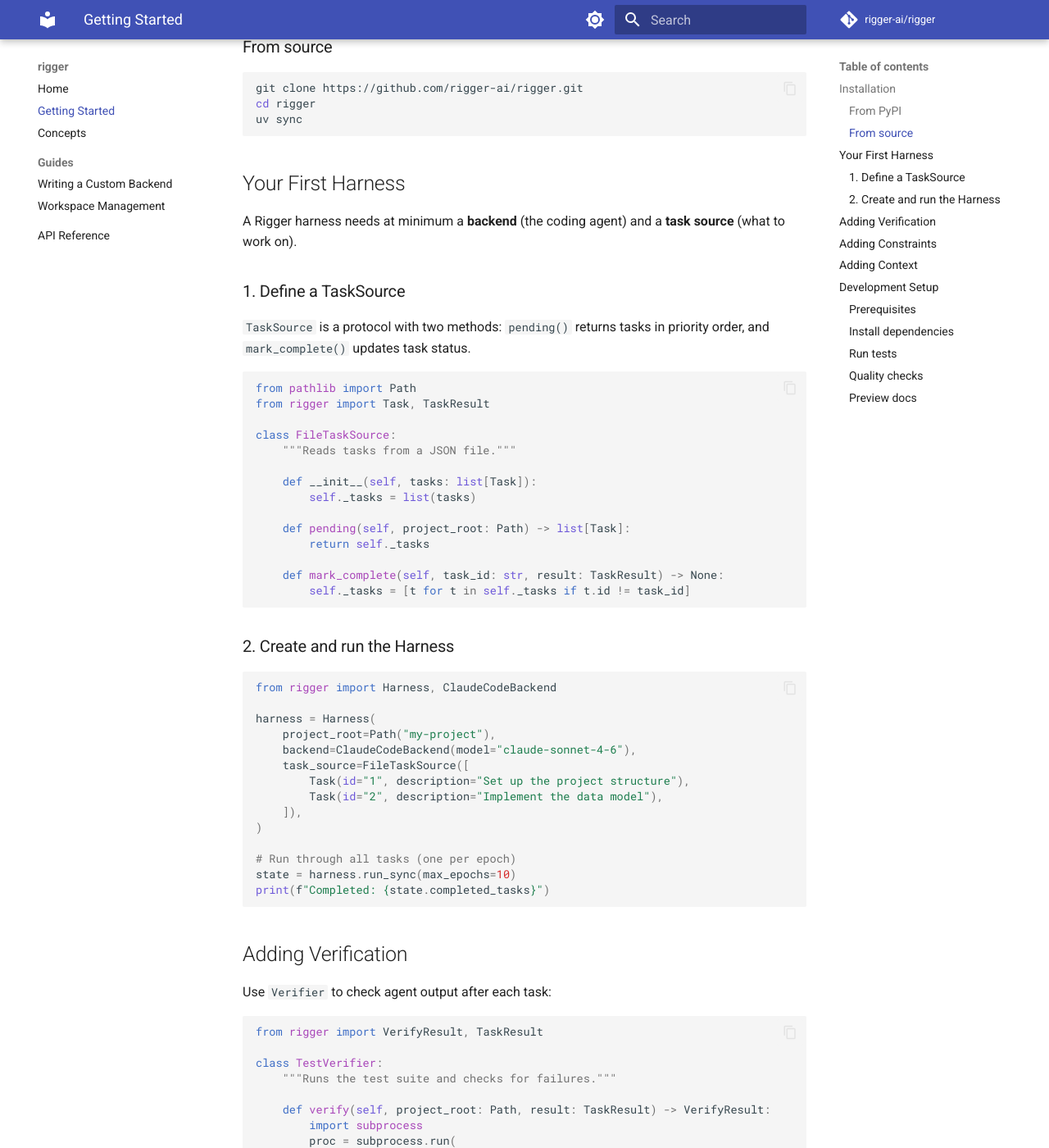
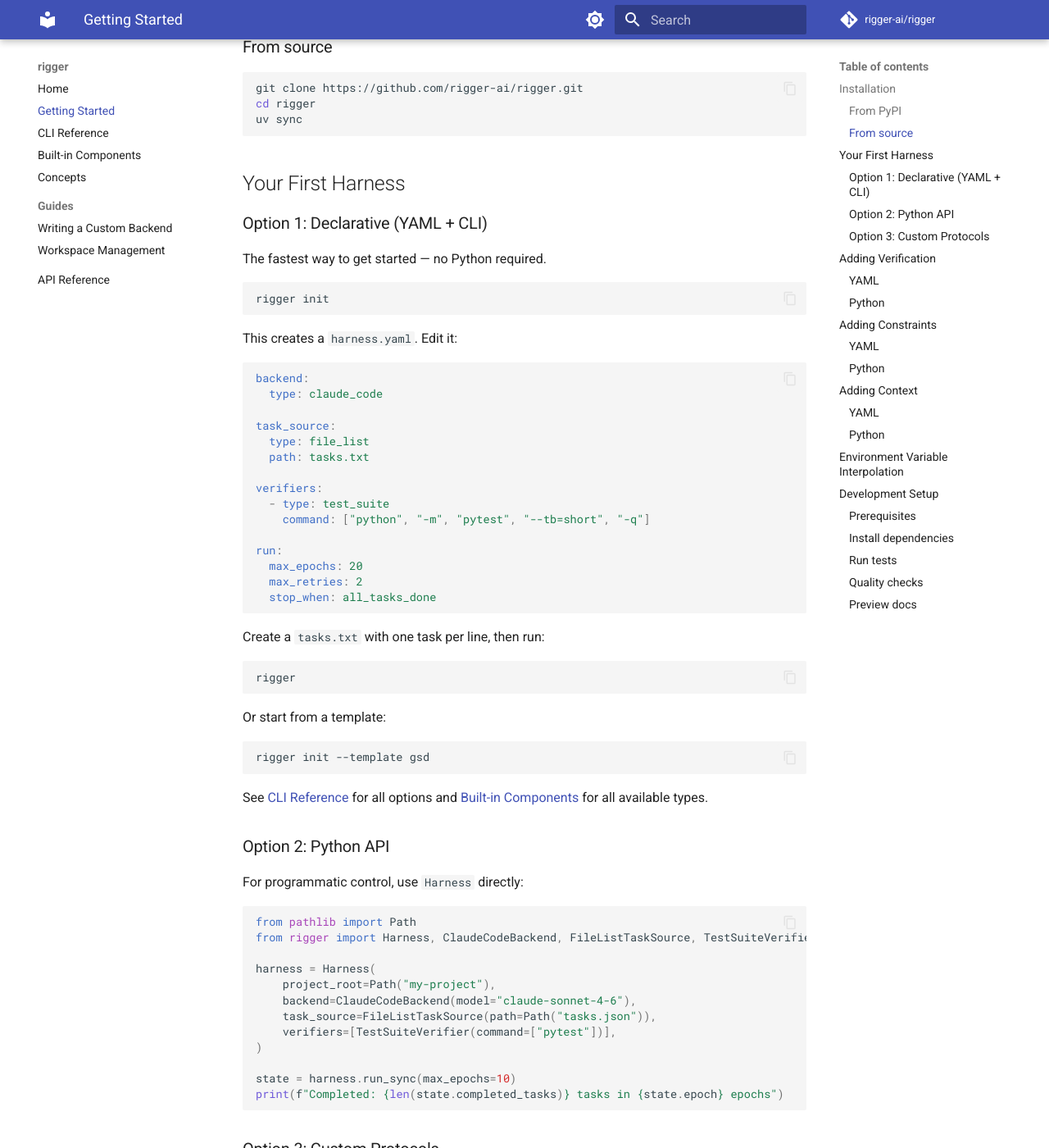
Before and after one commit to rigger-ai/rigger, an MkDocs documentation site: the page built from docs/getting-started.md, in a window 1280 px wide and 1400 px high, scrolled down 307 px. Shown: the whole window at 82% size. Built offline with MkDocs 1.6.1 and Material for MkDocs 9.7.7, drawn with Linux system fonts in a browser that asks for light colours; comment, search, counter and statistics services are not loaded; some of the changed text lies outside the part shown.

Commit message:
docs: Update GitHub Pages docs for v0.0.2
Lead with declarative YAML+CLI experience across all doc pages. Add CLI
reference and built-in components pages. Update to four tiers of
flexibility. Add IndependentBranchManager to workspace guide. Update
mkdocs nav with new pages.

Co-Authored-By: Claude Opus 4.6 <noreply@anthropic.com>

````diff
--- /dev/null
+++ b/docs/cli.md
@@ -0,0 +1,73 @@
+# CLI Reference
+
+Rigger ships a `rigger` command with three subcommands. When invoked without a subcommand, it defaults to `run`.
+
+## `rigger run`
+
+Run the harness loop.
+
+```bash
+rigger                          # default — same as rigger run
+rigger run                      # explicit
+rigger run --config my.yaml     # custom config path (default: harness.yaml)
+rigger run --dry-run            # parse and validate config without executing
+rigger run --force              # override existing lock file
+rigger run -v                   # verbose logging (DEBUG level)
+```
+
+### Exit codes
+
+| Code | Meaning |
+|------|---------|
+| 0 | All tasks completed successfully |
+| 1 | Harness halted (BLOCK, ESCALATE, or max retries exhausted) |
+| 2 | Max epochs reached without completion |
+| 3 | Configuration error (invalid YAML, unknown types, missing params) |
+| 4 | Lock conflict (another harness instance is running) |
+
+### Lock file
+
+When a harness starts, it writes `harness.lock` in the project root. This prevents two instances from running concurrently. Use `--force` to override a stale lock.
+
+## `rigger status`
+
+Display current harness state from the `.harness/` directory.
+
+```bash
+rigger status
+```
+
+Shows epoch count, completed/pending tasks, progress percentage, halted status, and lock info.
+
+## `rigger init`
+
+Generate a starter `harness.yaml` or copy a built-in template.
+
+```bash
+rigger init                         # generate starter harness.yaml
+rigger init -o custom.yaml          # custom output path
+rigger init --template gsd          # copy the gsd template
+rigger init --template openai       # copy the openai template
+rigger init --list-templates        # list available templates
+```
+
+### Built-in templates
+
+| Template | Description |
+|----------|-------------|
+| `gsd` | Minimal get-shit-done config — test suite as sole gate, no extras |
+| `openai` | Multi-agent OpenAI-style harness with AGENTS.md, conventions, and design docs |
+
+Templates copy all relevant files (YAML, task definitions, docs) into the current directory.
+
+## Global options
+
+These options are available on all subcommands:
+
+| Option | Description |
+|--------|-------------|
+| `--config PATH` | Path to harness.yaml (default: `harness.yaml`) |
+| `--force` | Override existing lock file |
+| `-v`, `--verbose` | Increase log verbosity to DEBUG |
+| `--dry-run` | Parse and validate config without running |
+| `--version` | Show version and exit |
--- a/docs/getting-started.md
+++ b/docs/getting-started.md
@@ -18,19 +18,76 @@ uv sync
 
 ## Your First Harness
 
-A Rigger harness needs at minimum a **backend** (the coding agent) and a **task source** (what to work on).
+### Option 1: Declarative (YAML + CLI)
 
-### 1. Define a TaskSource
+The fastest way to get started — no Python required.
 
-`TaskSource` is a protocol with two methods: `pending()` returns tasks in priority order, and `mark_complete()` updates task status.
+```bash
+rigger init
+```
+
+This creates a `harness.yaml`. Edit it:
+
+```yaml
+backend:
+  type: claude_code
+
+task_source:
+  type: file_list
+  path: tasks.txt
+
+verifiers:
+  - type: test_suite
+    command: ["python", "-m", "pytest", "--tb=short", "-q"]
+
+run:
+  max_epochs: 20
+  max_retries: 2
+  stop_when: all_tasks_done
+```
+
+Create a `tasks.txt` with one task per line, then run:
+
+```bash
+rigger
+```
+
+Or start from a template:
+
+```bash
+rigger init --template gsd
+```
+
+See [CLI Reference](cli.md) for all options and [Built-in Components](built-in-components.md) for all available types.
+
+### Option 2: Python API
+
+For programmatic control, use `Harness` directly:
+
+```python
+from pathlib import Path
+from rigger import Harness, ClaudeCodeBackend, FileListTaskSource, TestSuiteVerifier
+
+harness = Harness(
+    project_root=Path("my-project"),
+    backend=ClaudeCodeBackend(model="claude-sonnet-4-6"),
+    task_source=FileListTaskSource(path=Path("tasks.json")),
+    verifiers=[TestSuiteVerifier(command=["pytest"])],
+)
+
+state = harness.run_sync(max_epochs=10)
+print(f"Completed: {len(state.completed_tasks)} tasks in {state.epoch} epochs")
+```
+
+### Option 3: Custom Protocols
+
+Implement the protocols yourself for maximum flexibility:
 
 ```python
 from pathlib import Path
 from rigger import Task, TaskResult
 
-class FileTaskSource:
-    """Reads tasks from a JSON file."""
-
+class MyTaskSource:
     def __init__(self, tasks: list[Task]):
         self._tasks = list(tasks)
 
@@ -41,102 +98,101 @@ class FileTaskSource:
         self._tasks = [t for t in self._tasks if t.id != task_id]
 ```
 
-### 2. Create and run the Harness
-
-```python
-from rigger import Harness, ClaudeCodeBackend
-
-harness = Harness(
-    project_root=Path("my-project"),
-    backend=ClaudeCodeBackend(model="claude-sonnet-4-6"),
-    task_source=FileTaskSource([
-        Task(id="1", description="Set up the project structure"),
-        Task(id="2", description="Implement the data model"),
-    ]),
-)
-
-# Run through all tasks (one per epoch)
-state = harness.run_sync(max_epochs=10)
-print(f"Completed: {state.completed_tasks}")
-```
+Each dimension is a `typing.Protocol` — implement the methods, plug it in. See [Concepts](concepts.md) for the full protocol reference.
 
 ## Adding Verification
 
-Use `Verifier` to check agent output after each task:
+### YAML
+
+```yaml
+verifiers:
+  - type: test_suite
+    command: ["python", "-m", "pytest"]
+  - type: lint
+    command: ruff check .
+  - type: ratchet
+    metric: coverage
+    threshold: 80.0
+```
+
+### Python
 
 ```python
 from rigger import VerifyResult, TaskResult
 
-class TestVerifier:
-    """Runs the test suite and checks for failures."""
-
+class MyVerifier:
     def verify(self, project_root: Path, result: TaskResult) -> VerifyResult:
         import subprocess
         proc = subprocess.run(
-            ["uv", "run", "pytest"],
-            cwd=project_root,
-            capture_output=True,
-            text=True,
+            ["pytest"], cwd=project_root, capture_output=True, text=True,
         )
         return VerifyResult(
             passed=proc.returncode == 0,
             message="Tests passed" if proc.returncode == 0 else proc.stdout,
         )
-
-harness = Harness(
-    project_root=Path("my-project"),
-    backend=ClaudeCodeBackend(),
-    task_source=my_tasks,
-    verifiers=[TestVerifier()],
-)
 ```
 
 ## Adding Constraints
 
-Use `Constraint` to enforce invariants before and after agent execution:
+### YAML
+
+```yaml
+constraints:
+  - type: tool_allowlist
+    tools: [Read, Edit, Bash]
+  - type: branch_policy
+    pattern: "feature/*"
+```
+
+### Python
 
 ```python
 from rigger import VerifyResult
 
 class NoSecretFiles:
-    """Ensures no .env files are committed."""
-
     def check(self, project_root: Path) -> VerifyResult:
         env_files = list(project_root.rglob(".env*"))
         return VerifyResult(
             passed=len(env_files) == 0,
             message=f"Found {len(env_files)} .env files" if env_files else "",
         )
-
-harness = Harness(
-    project_root=Path("my-project"),
-    backend=ClaudeCodeBackend(),
-    task_source=my_tasks,
-    constraints=[NoSecretFiles()],
-)
 ```
 
 ## Adding Context
 
-Use `ContextSource` to prepare filesystem artifacts the agent can discover:
+### YAML
+
+```yaml
+context_sources:
+  - type: file_tree
+    root: src/
+  - type: agents_md
+  - type: static_files
+    paths:
+      - docs/architecture.md
+```
+
+### Python
 
 ```python
 from rigger import ProvisionResult
 
 class ProjectDocsSource:
-    """Ensures API documentation is available in the project."""
-
     def gather(self, project_root: Path) -> ProvisionResult:
         docs_dir = project_root / "docs"
         files = list(docs_dir.rglob("*.md")) if docs_dir.exists() else []
         return ProvisionResult(files=files, capabilities=["project-docs"])
+```
 
-harness = Harness(
-    project_root=Path("my-project"),
-    backend=ClaudeCodeBackend(),
-    task_source=my_tasks,
-    context_sources=[ProjectDocsSource()],
-)
+## Environment Variable Interpolation
+
+YAML config supports `${VAR}` syntax for environment variables:
+
+```yaml
+task_source:
+  type: linear
+  team_id: ${LINEAR_TEAM_ID}
+  api_key: ${LINEAR_API_KEY}
 ```
 
 ## Development Setup
--- a/mkdocs.yml
+++ b/mkdocs.yml
@@ -25,6 +25,8 @@ theme:
 nav:
   - Home: index.md
   - Getting Started: getting-started.md
+  - CLI Reference: cli.md
+  - Built-in Components: built-in-components.md
   - Concepts: concepts.md
   - Guides:
     - Writing a Custom Backend: guides/custom-backend.md
````
Also changed, not shown: docs/built-in-components.md (added, +166 -0 lines), docs/concepts.md (+19 -6 lines), docs/guides/workspace-management.md (+21 -0 lines), docs/index.md (+39 -20 lines).
